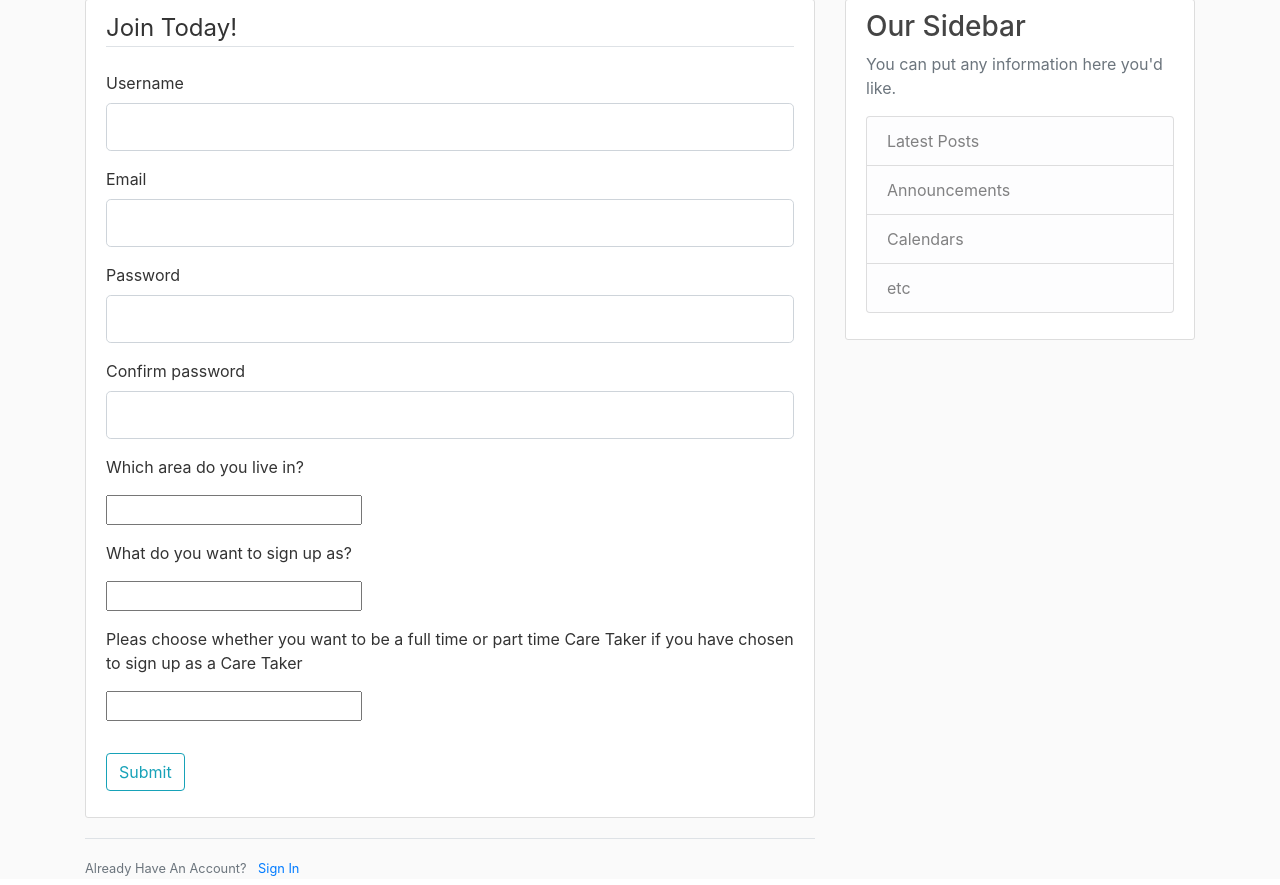
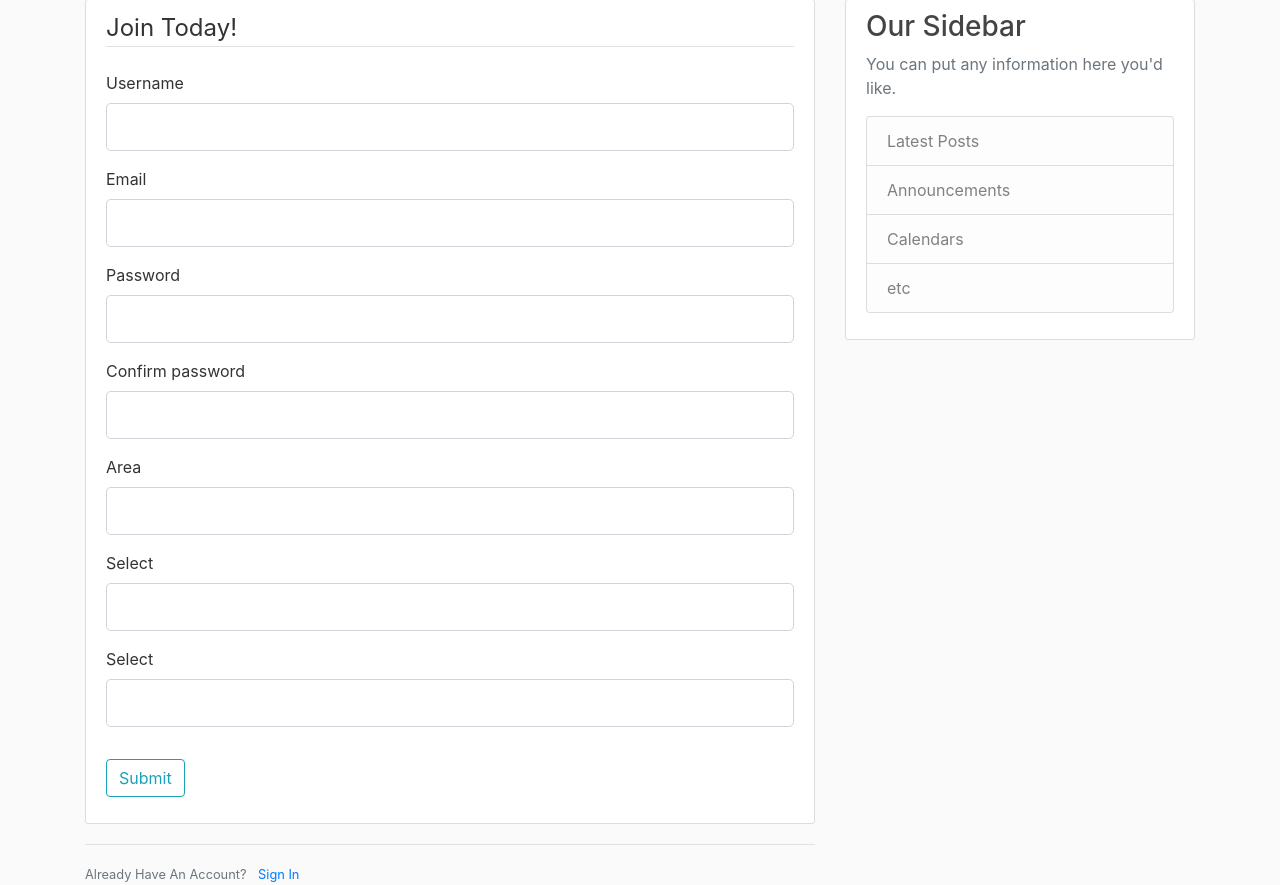
Before and after one commit to yh-ng/CS2102-AY2021S1-Group51, a Python web app: template FlaskApp/templates/registration.html in a window 1280 px wide. Shown: the part 81-966 px from the top of the page. Run offline with Jinja, Linux system fonts and the light colour scheme; the template is opened without the code that fills it: most values are stand-ins (such as "Sample title", 1, 10 or a date in 2020); form fields are guessed from the names that the template uses; some libraries are stand-ins or nearby versions.

Commit message:
updated registration page so look nicer

```diff
--- a/FlaskApp/templates/registration.html
+++ b/FlaskApp/templates/registration.html
@@ -59,18 +59,44 @@
                     {% endif %}
                 </div>
                 <div class="form-group">
-                  <p>Which area do you live in?</p>
-                  <p>{{ form.area }}</p>
+                  {{ form.area.label(class="form-control-label") }}
+                  {% if form.area.errors %}
+                      {{ form.area(class="form-control form-control-lg is-invalid") }}
+                      <div class="invalid-feedback">
+                          {% for error in form.area.errors %}
+                              <span>{{ error }}</span>
+                          {% endfor %}
+                      </div>
+                  {% else %}
+                      {{ form.area(class="form-control form-control-lg") }}
+                  {% endif %}
                 </div>
                 <div class="form-group">
-                  <p>What do you want to sign up as?</p>
-                  <p>{{ form.select1 }}</p>
+                  {{ form.select1.label(class="form-control-label") }}
+                  {% if form.select1.errors %}
+                      {{ form.select1(class="form-control form-control-lg is-invalid") }}
+                      <div class="invalid-feedback">
+                          {% for error in form.select1.errors %}
+                              <span>{{ error }}</span>
+                          {% endfor %}
+                      </div>
+                  {% else %}
+                      {{ form.select1(class="form-control form-control-lg") }}
+                  {% endif %}
                 </div>
                 <div class="form-group">
-                  <p>Pleas choose whether you want to be a full time or part time Care Taker if you have chosen to sign up as a Care Taker</p>
-                  <p>{{ form.select2 }}</p>
+                  {{ form.select2.label(class="form-control-label") }}
+                  {% if form.select2.errors %}
+                      {{ form.select2(class="form-control form-control-lg is-invalid") }}
+                      <div class="invalid-feedback">
+                          {% for error in form.select2.errors %}
+                              <span>{{ error }}</span>
+                          {% endfor %}
+                      </div>
+                  {% else %}
+                      {{ form.select2(class="form-control form-control-lg") }}
+                  {% endif %}
                 </div>
-
             </fieldset>
             <div class="form-group">
                 {{ form.submit(class="btn btn-outline-info") }}
```
